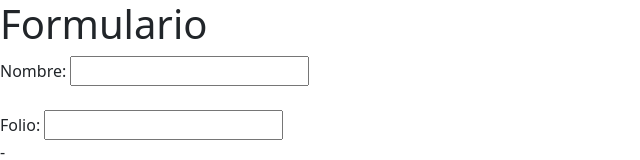
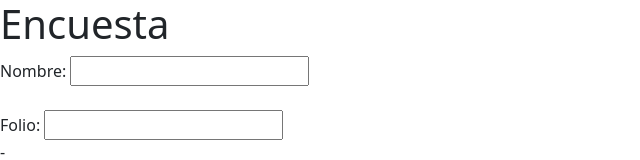
Before and after one commit to mrrobotoo/Uiux, a plain HTML site: page index.html in a window 1280 px wide. Shown: the top 160 px of the page, without its empty margins (0-640 px from the left). Drawn offline with nearby package versions, Linux system fonts and the light colour scheme.

Commit message:
se cambio el titulo

```diff
--- a/index.html
+++ b/index.html
@@ -7,7 +7,7 @@
 <link href="https://cdn.jsdelivr.net/npm/bootstrap@5.3.6/dist/css/bootstrap.min.css" rel="stylesheet" integrity="sha384-4Q6Gf2aSP4eDXB8Miphtr37CMZZQ5oXLH2yaXMJ2w8e2ZtHTl7GptT4jmndRuHDT" crossorigin="anonymous">
 <script src="https://cdn.jsdelivr.net/npm/bootstrap@5.3.6/dist/js/bootstrap.bundle.min.js" integrity="sha384-j1CDi7MgGQ12Z7Qab0qlWQ/Qqz24Gc6BM0thvEMVjHnfYGF0rmFCozFSxQBxwHKO" crossorigin="anonymous"></script>
 <body>
-  <h1>Formulario</h1>
+  <h1>Encuesta</h1>
   <form id="idFormulario">
     <label for="">Nombre:</label>
     <input type="text" required>
```
